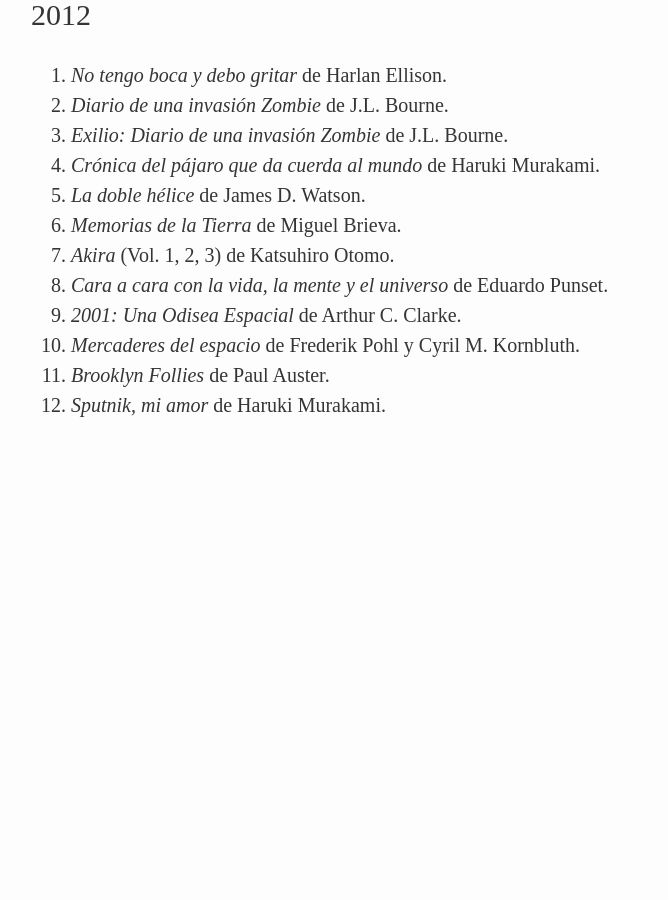
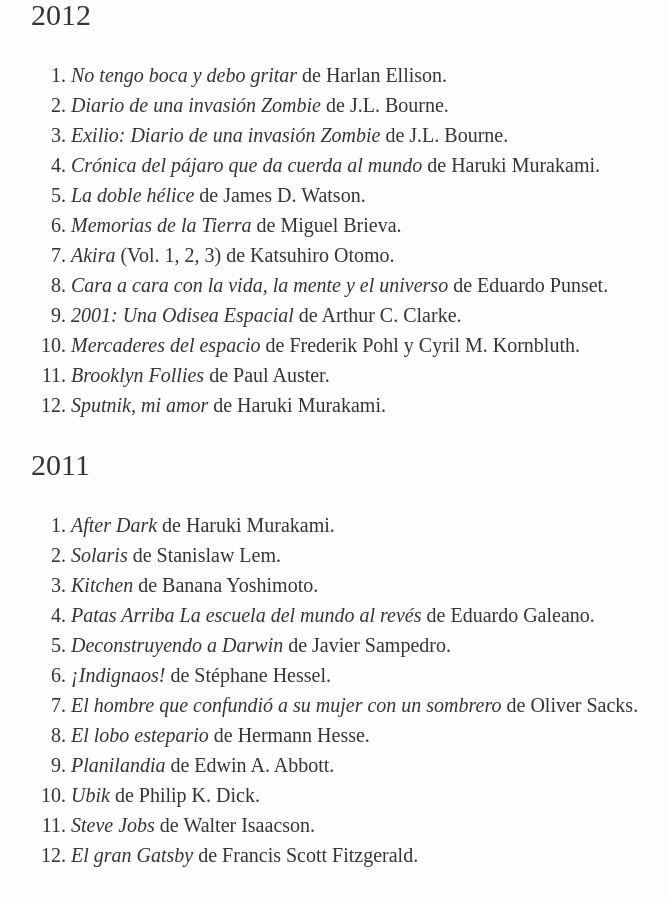
Before and after one commit to jfcalvo/jfcalvo.github.com, a Jekyll site: the page built from books.markdown, in a window 1280 px wide and 900 px high, scrolled down 1153 px. Shown: the whole window, without its empty margins (289-957 px from the left). Built offline with Jekyll 4.4.1, drawn with Linux system fonts in a browser that asks for light colours; some web fonts are replaced; before the commit the page ends 1603 px from its top, so only the background shows below that.

Commit message:
Add books from 2011

```diff
--- a/books.markdown
+++ b/books.markdown
@@ -52,3 +52,18 @@ I will add here the readings I've been doing ordered by year.
 10. *Mercaderes del espacio* de Frederik Pohl y Cyril M. Kornbluth.
 11. *Brooklyn Follies* de Paul Auster.
 12. *Sputnik, mi amor* de Haruki Murakami.
+
+## 2011
+
+1. *After Dark* de Haruki Murakami.
+2. *Solaris* de Stanislaw Lem.
+3. *Kitchen* de Banana Yoshimoto.
+4. *Patas Arriba La escuela del mundo al revés* de Eduardo Galeano.
+5. *Deconstruyendo a Darwin* de Javier Sampedro.
+6. *¡Indignaos!* de Stéphane Hessel.
+7. *El hombre que confundió a su mujer con un sombrero* de Oliver Sacks.
+8. *El lobo estepario* de Hermann Hesse.
+9. *Planilandia* de Edwin A. Abbott.
+10. *Ubik* de Philip K. Dick.
+11. *Steve Jobs* de Walter Isaacson.
+12. *El gran Gatsby* de Francis Scott Fitzgerald.
```
